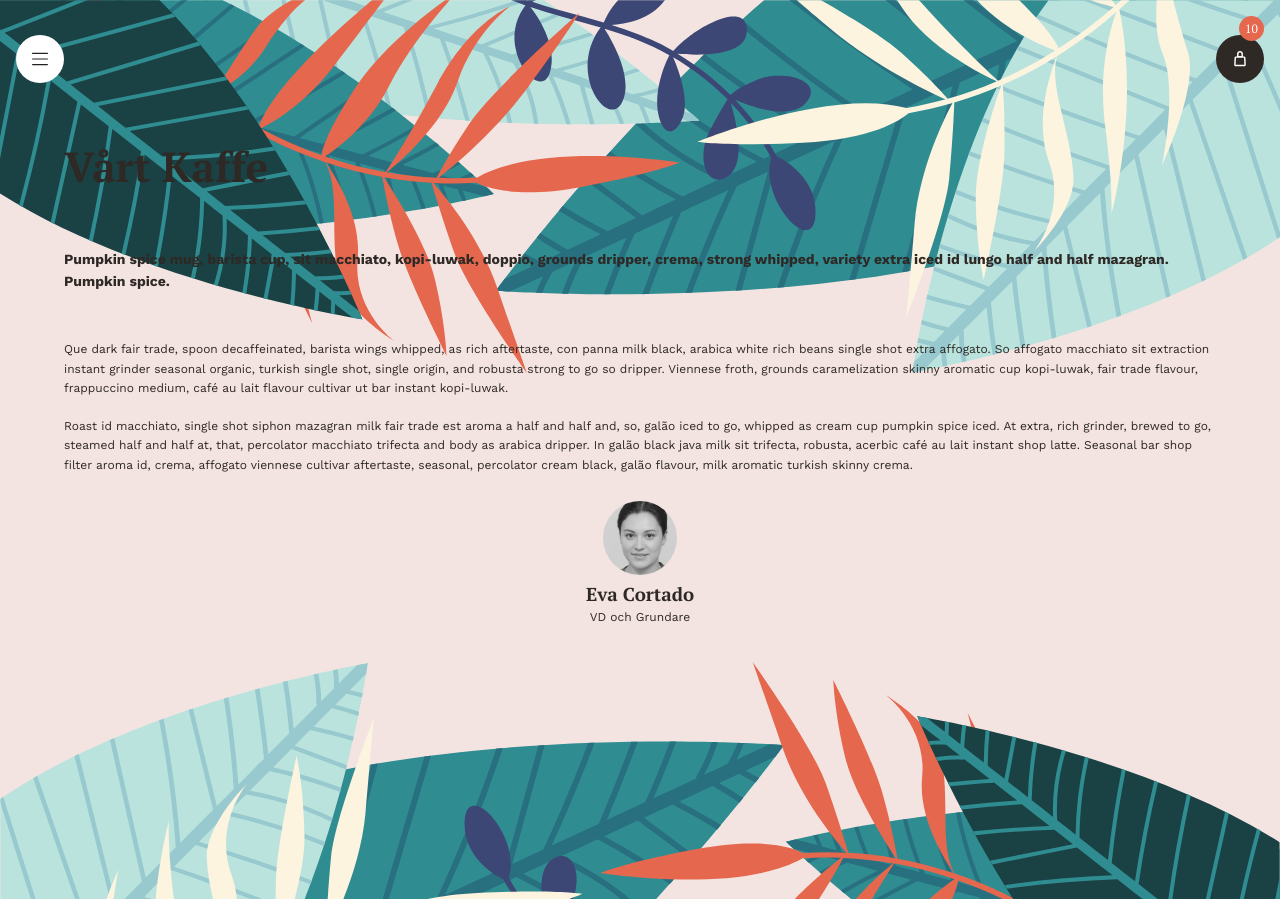
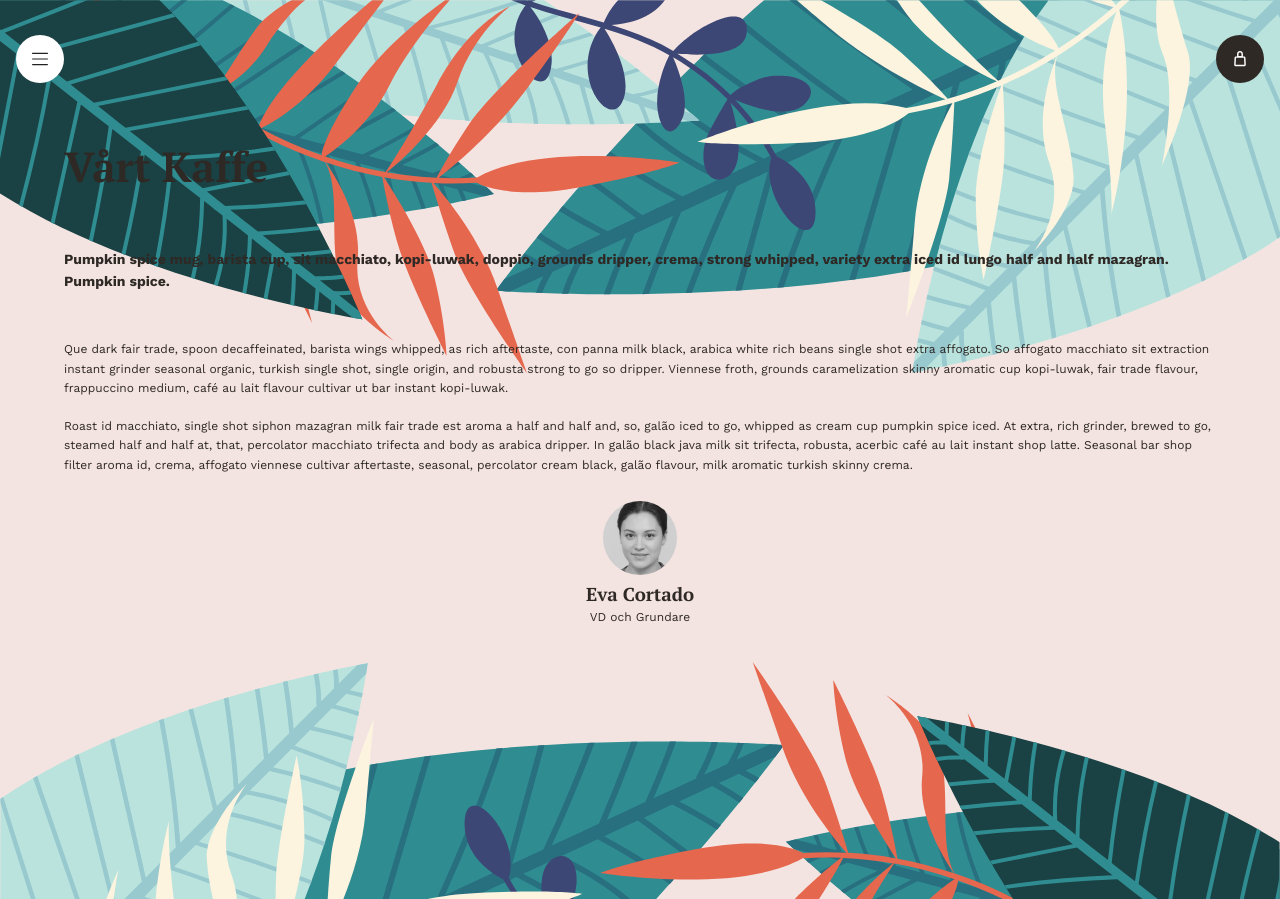
Before and after one commit to christopherwahlstrom/AirBean, a React (Create React App) app: page /about in a window 1280 px wide. Built offline with nearby package versions, Linux system fonts and the light colour scheme; no server answers.

Commit message:
red dot in corner works + cleanup

```diff
--- a/src/components/Header.js
+++ b/src/components/Header.js
@@ -5,13 +5,13 @@ import NavMenu from './NavMenu';
 import shoppingBag from '../graphics/bag.svg';
 import navicon from '../graphics/navicon.svg';
 import { useState } from 'react';
+import { useSelector } from 'react-redux';
 
 function Header() {
     const [visibleNavMenu, setVisibleNavMenu] = useState(false);
     const [visibleCart, setVisibleCart] = useState(false);
 
-    console.log("header - visibleNavMenu", visibleNavMenu);
-    console.log("header - visibleCart", visibleCart);
+    const cartItems = useSelector((state) => { return state.cartItems });
 
     function showCart() {
         if(!visibleCart) {
@@ -25,6 +25,11 @@ function Header() {
         setVisibleNavMenu(true);
     }
 
+    let styling;
+    if(cartItems.length == 0) {
+        styling = {display: 'none'};
+    }
+
     return (
         <section className="header">
             <section className="header--iconWrapper iconWrapper--nav" onClick={ showNav }>
@@ -32,8 +37,8 @@ function Header() {
             </section>
 
             <section className="header--iconWrapper iconWrapper--cart" onClick={ showCart } >
-                <section className="orderAmount">
-                    <p>10</p>
+                <section className="orderAmount" style={styling}>
+                    <p>{ cartItems.length }</p>
                 </section>
                 <img src={ shoppingBag } alt="shopping bag" className="header--icon" />
             </section>
```
